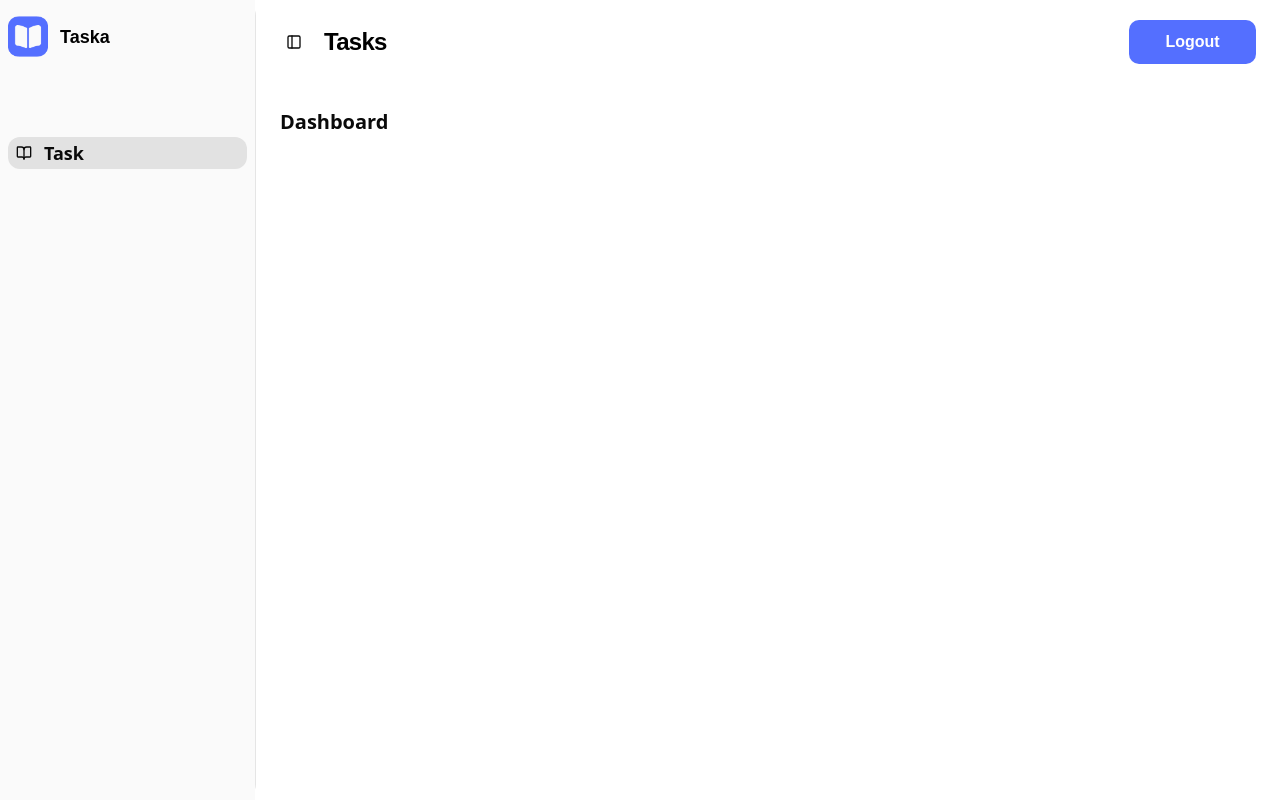
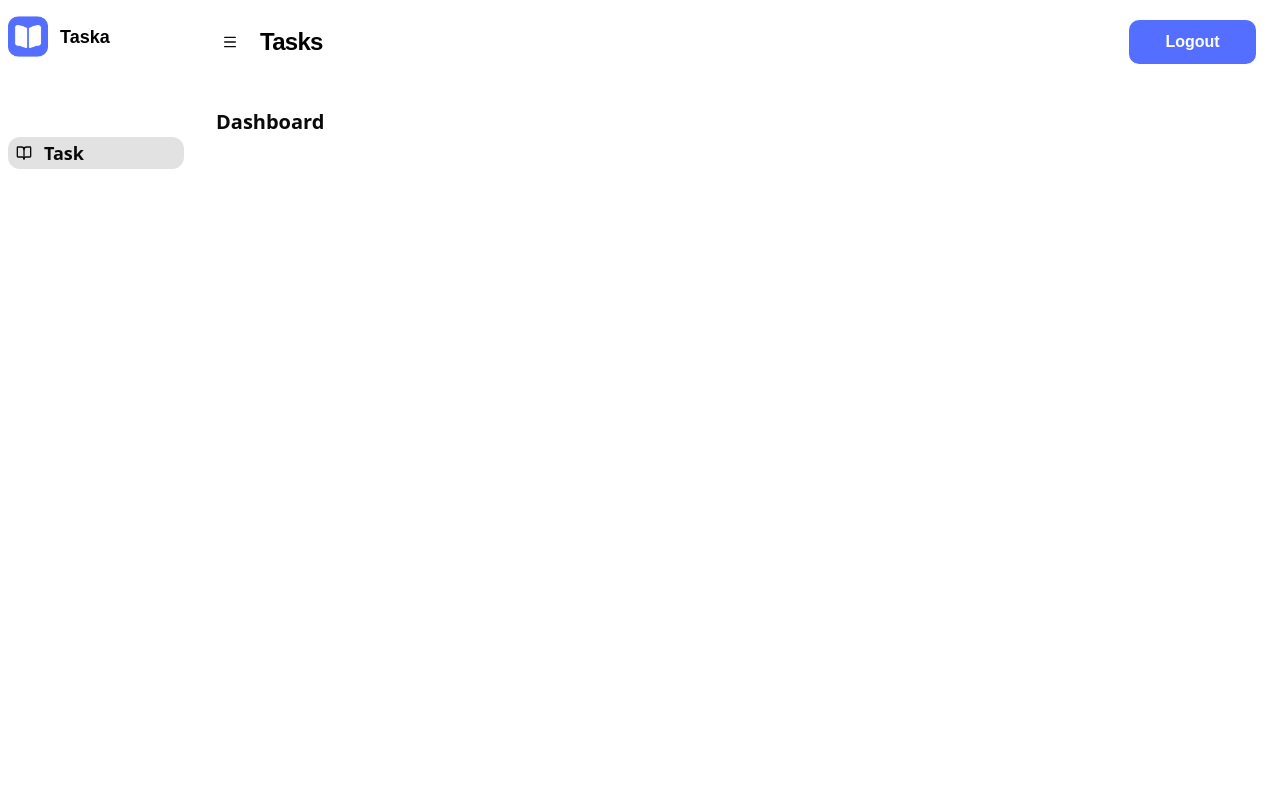
Before and after one commit to PurvaFatima/Task, a Next.js app: page /dashboard in a window 1280 px wide. Built offline with nearby package versions, Linux system fonts and the light colour scheme.

Commit message:
Modified Sidebar

```diff
--- a/src/components/ui/sidebar.jsx
+++ b/src/components/ui/sidebar.jsx
@@ -2,7 +2,7 @@
 import * as React from "react"
 import { Slot } from "@radix-ui/react-slot"
 import { cva } from "class-variance-authority";
-import { PanelLeftIcon } from "lucide-react"
+import { MenuIcon } from "lucide-react"
 
 import { useIsMobile } from "@/hooks/use-mobile"
 import { cn } from "@/lib/utils"
@@ -26,8 +26,8 @@ import {
 
 const SIDEBAR_COOKIE_NAME = "sidebar_state"
 const SIDEBAR_COOKIE_MAX_AGE = 60 * 60 * 24 * 7
-const SIDEBAR_WIDTH = "16rem"
-const SIDEBAR_WIDTH_MOBILE = "18rem"
+const SIDEBAR_WIDTH = "12rem"
+const SIDEBAR_WIDTH_MOBILE = "14rem"
 const SIDEBAR_WIDTH_ICON = "3rem"
 const SIDEBAR_KEYBOARD_SHORTCUT = "b"
 
@@ -206,14 +206,14 @@ function Sidebar({
           // Adjust the padding for floating and inset variants.
           variant === "floating" || variant === "inset"
             ? "p-2 group-data-[collapsible=icon]:w-[calc(var(--sidebar-width-icon)+(--spacing(4))+2px)]"
-            : "group-data-[collapsible=icon]:w-(--sidebar-width-icon) group-data-[side=left]:border-r group-data-[side=right]:border-l",
+            : "group-data-[collapsible=icon]:w-(--sidebar-width-icon)", // Removed border classes: group-data-[side=left]:border-r group-data-[side=right]:border-l
           className
         )}
         {...props}>
         <div
           data-sidebar="sidebar"
           data-slot="sidebar-inner"
-          className="bg-sidebar group-data-[variant=floating]:border-sidebar-border flex h-full w-full flex-col group-data-[variant=floating]:rounded-lg group-data-[variant=floating]:border group-data-[variant=floating]:shadow-sm">
+          className="bg-white group-data-[variant=floating]:border-sidebar-border flex h-full w-full flex-col group-data-[variant=floating]:rounded-lg group-data-[variant=floating]:border group-data-[variant=floating]:shadow-sm">
           {children}
         </div>
       </div>
@@ -240,7 +240,7 @@ function SidebarTrigger({
         toggleSidebar()
       }}
       {...props}>
-      <PanelLeftIcon />
+      <MenuIcon />
       <span className="sr-only">Toggle Sidebar</span>
     </Button>
   );
@@ -532,7 +532,7 @@ function SidebarMenuAction({
       className={cn(
         "text-sidebar-foreground ring-sidebar-ring hover:bg-sidebar-accent hover:text-sidebar-accent-foreground peer-hover/menu-button:text-sidebar-accent-foreground absolute top-1.5 right-1 flex aspect-square w-5 items-center justify-center rounded-md p-0 outline-hidden transition-transform focus-visible:ring-2 [&>svg]:size-4 [&>svg]:shrink-0",
         // Increases the hit area of the button on mobile.
-        "after:absolute after:-inset-2 md:after:hidden",
+        "after:absolute after:-inset-2 md:after-hidden",
         "peer-data-[size=sm]/menu-button:top-1",
         "peer-data-[size=default]/menu-button:top-1.5",
         "peer-data-[size=lg]/menu-button:top-2.5",
```
